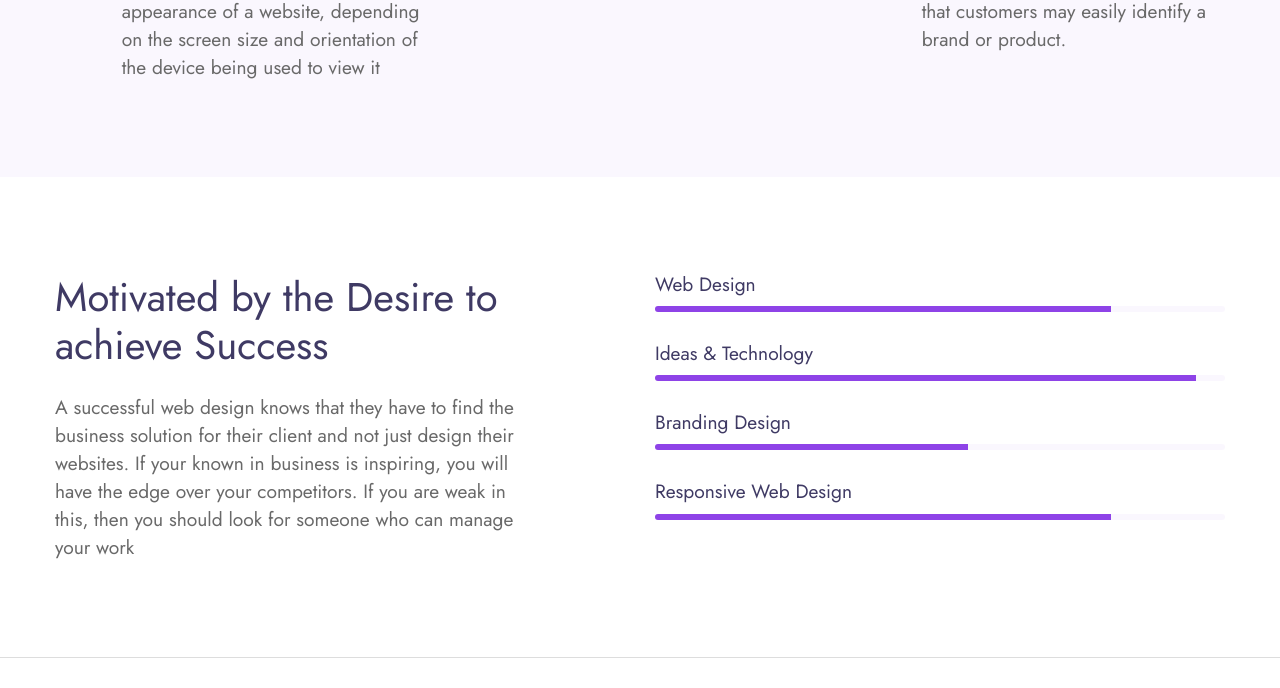
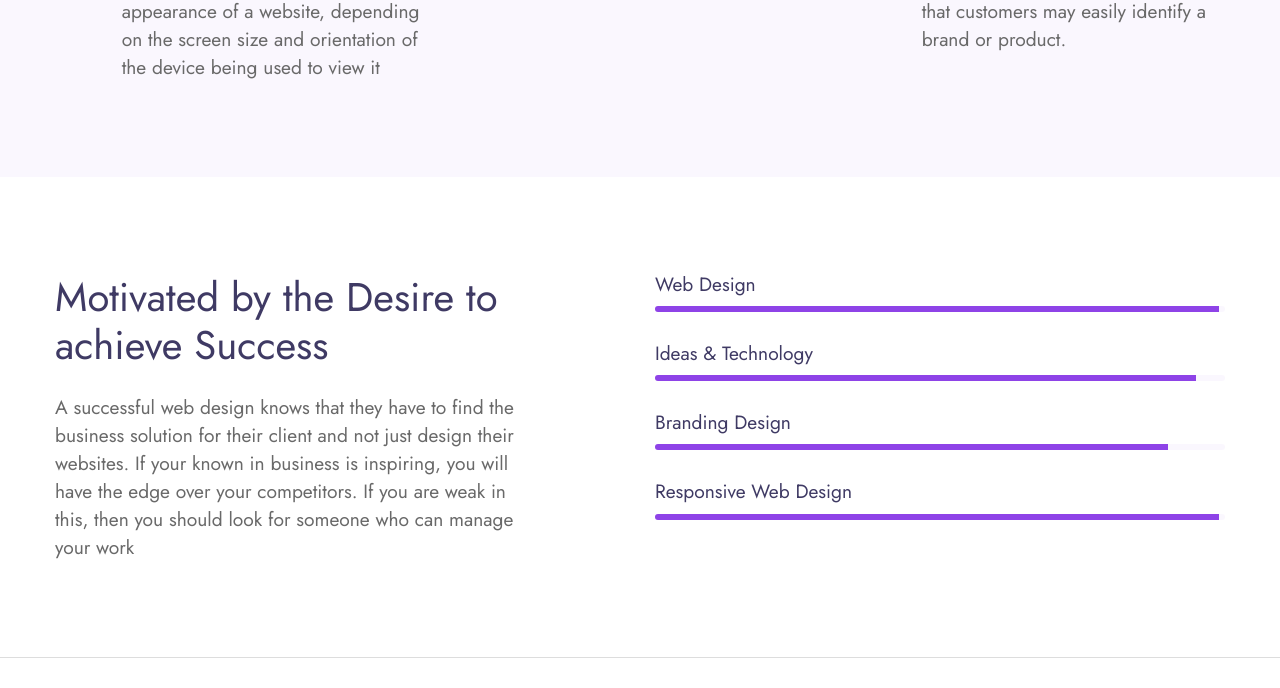
Before and after one commit to Abhaypc112/Abhay-s-Static-website, a plain HTML site: page about.html in a window 1280 px wide. Shown: the part 1345-2033 px from the top of the page. Drawn offline with Linux system fonts and the light colour scheme.

Commit message:
Update about.html

```diff
--- a/about.html
+++ b/about.html
@@ -109,7 +109,7 @@
                             <p>Kozhikode,Kerala,india</p>
                         </div>
                         <div class="single-info"><span>Email:</span>
-                            <p><a href="mailto:alexander@mail.com">abhaypc112@mail.com</a></p>
+                            <p><a href="mailto:abhaypc112@mail.com">abhaypc112@mail.com</a></p>
                         </div>
                     </div>
                     <div class="my-social mt-lg-5 mt-4">
@@ -197,7 +197,7 @@
                     <div class="progress-info">
                         <h6 class="progress-tittle">Web Design</h6>
                         <div class="progress">
-                            <div class="progress-bar progress-bar-striped" role="progressbar" style="width: 80%"
+                            <div class="progress-bar progress-bar-striped" role="progressbar" style="width: 99%"
                                 aria-valuenow="80" aria-valuemin="0" aria-valuemax="100">
                             </div>
                         </div>
@@ -214,7 +214,7 @@
                     <div class="progress-info">
                         <h6 class="progress-tittle">Branding Design</h6>
                         <div class="progress">
-                            <div class="progress-bar progress-bar-striped" role="progressbar" style="width: 55%"
+                            <div class="progress-bar progress-bar-striped" role="progressbar" style="width: 90%"
                                 aria-valuenow="55" aria-valuemin="0" aria-valuemax="100">
                             </div>
                         </div>
@@ -222,7 +222,7 @@
                     <div class="progress-info mb-0">
                         <h6 class="progress-tittle">Responsive Web Design</h6>
                         <div class="progress">
-                            <div class="progress-bar progress-bar-striped" role="progressbar" style="width: 80%"
+                            <div class="progress-bar progress-bar-striped" role="progressbar" style="width: 99%"
                                 aria-valuenow="80" aria-valuemin="0" aria-valuemax="100">
                             </div>
                         </div>
```
